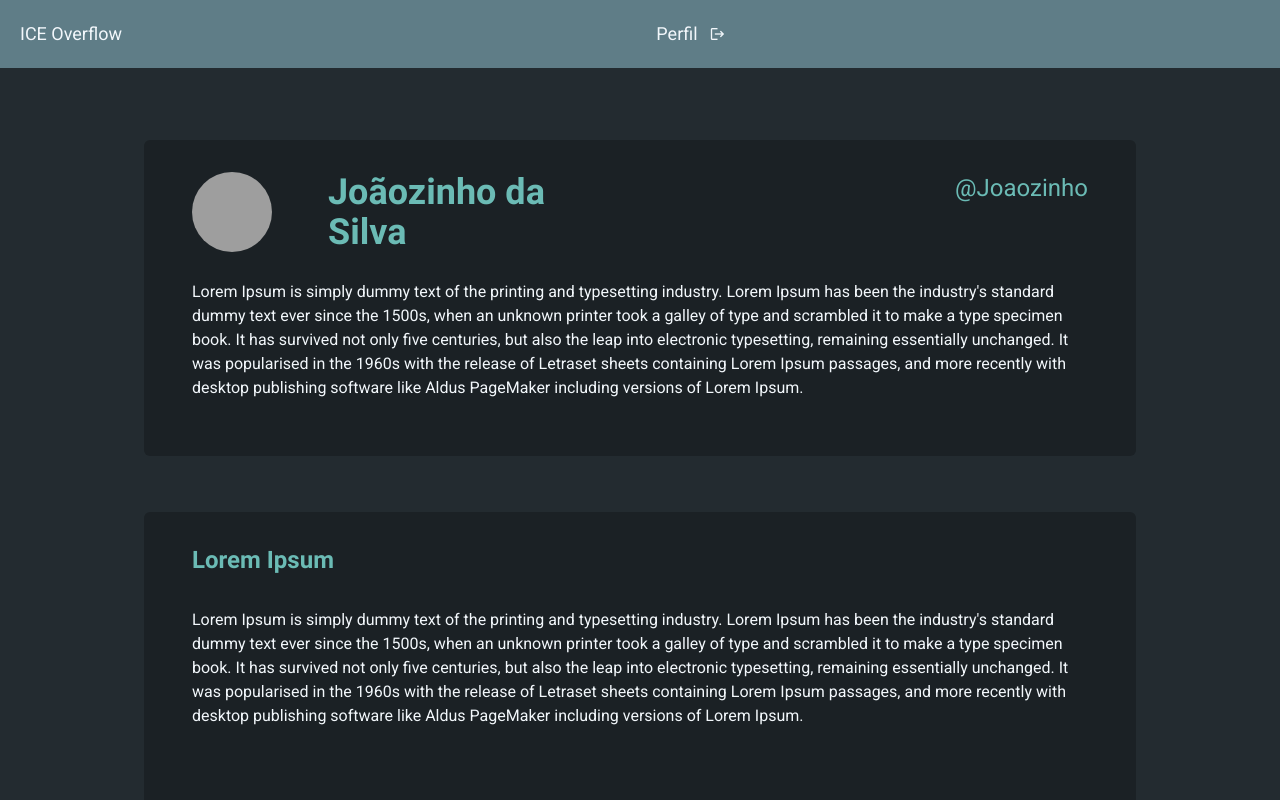
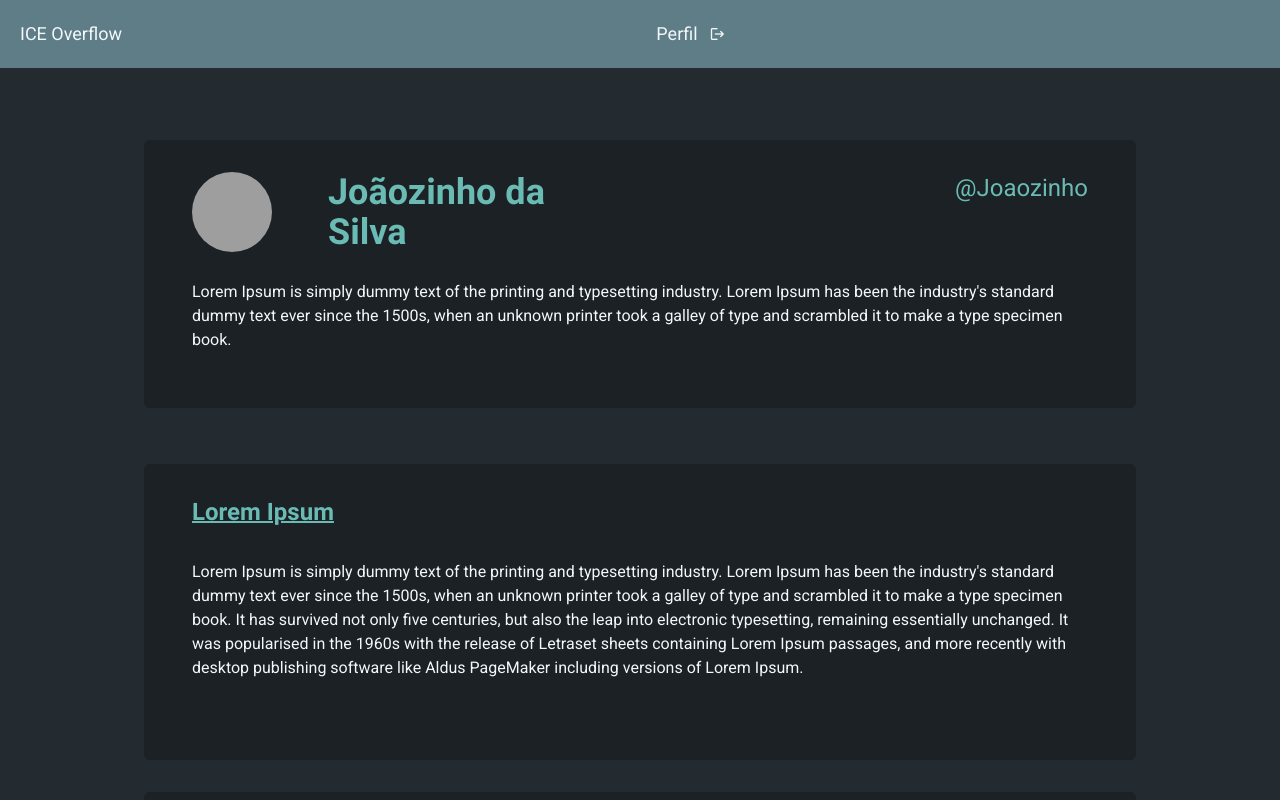
Before and after one commit to isa56/dcc117-ice-overflow, a Vue app in the folder frontend-vue/: page /perfil in a window 1280 px wide. Shown: the top 800 px of the page. Built offline with nearby package versions, Linux system fonts and the light colour scheme; grey boxes are pictures that could not be loaded.

Commit message:
Implementando listagem de posts na pagina de perfil

```diff
--- a/frontend-vue/src/components/PostProfile.vue
+++ b/frontend-vue/src/components/PostProfile.vue
@@ -2,7 +2,7 @@
   <div class="bg-background-dark my-4 pt-8 p-12 rounded-md">
     <div class="mb-8">
       <div class="flex mb-2 items-center justify-start">
-        <h2 class="text-2xl text-primary font-bold">{{ post.title }}</h2>
+        <a href="" class="text-2xl text-primary font-bold underline underline-offset-1">{{ post.title }}</a>
       </div>
     </div>
 
--- a/frontend-vue/src/views/ProfileView.vue
+++ b/frontend-vue/src/views/ProfileView.vue
@@ -1,19 +1,21 @@
 <template>
-  <div class="flex flex-col px-36 py-8">
 
+  <div class="items-center flex h-auto w-auto justify-center flex-col px-36 py-8">
     <div class="bg-background-dark my-10 pt-8 p-12 rounded-md">
         <div class="flex mb-2 items-center flex-wrap">
-              <div class="flex mb-7">
+              <div class="flex mb-7" >
                   <img class="rounded-full w-20" src="https://img.freepik.com/vetores-premium/perfil-de-avatar-de-homem-no-icone-redondo_24640-14044.jpg" alt="fotoPerfil">
                   <h1 class="ml-14 text-4xl text-primary font-bold"> {{ name }} </h1>
                   <h3 class="ml-96 text-2xl text-primary font-normal"> {{ user }} </h3>
               </div>
-            <span class="text-base text-white">{{ post.text }}</span>
+            <span class="text-base text-white">{{ description }}</span>
         </div>
     </div>
 
     <PostProfile
-    :post="post"/>
+    v-for="post in posts"
+    :post="post"
+    :key="post" />
 
   </div>
 </template>
@@ -30,12 +32,22 @@
       user: '@Joaozinho',
       description: "Lorem Ipsum is simply dummy text of the printing and typesetting industry. Lorem Ipsum has been the industry's standard dummy text ever since the 1500s, when an unknown printer took a galley of type and scrambled it to make a type specimen book.",
 
-      post:
-        {
-          title: "Lorem Ipsum",
-          authorName: "GatinhoFeliz123",
-          text: "Lorem Ipsum is simply dummy text of the printing and typesetting industry. Lorem Ipsum has been the industry's standard dummy text ever since the 1500s, when an unknown printer took a galley of type and scrambled it to make a type specimen book. It has survived not only five centuries, but also the leap into electronic typesetting, remaining essentially unchanged. It was popularised in the 1960s with the release of Letraset sheets containing Lorem Ipsum passages, and more recently with desktop publishing software like Aldus PageMaker including versions of Lorem Ipsum.",
-        },
+      posts:[
+          {
+            title: "Lorem Ipsum",
+            text: "Lorem Ipsum is simply dummy text of the printing and typesetting industry. Lorem Ipsum has been the industry's standard dummy text ever since the 1500s, when an unknown printer took a galley of type and scrambled it to make a type specimen book. It has survived not only five centuries, but also the leap into electronic typesetting, remaining essentially unchanged. It was popularised in the 1960s with the release of Letraset sheets containing Lorem Ipsum passages, and more recently with desktop publishing software like Aldus PageMaker including versions of Lorem Ipsum.",
+          },
+          {
+            title: "Lorem Ipsum",
+            text: "Lorem Ipsum is simply dummy text of the printing and typesetting industry. Lorem Ipsum has been the industry's standard dummy text ever since the 1500s, when an unknown printer took a galley of type and scrambled it to make a type specimen book. It has survived not only five centuries, but also the leap into electronic typesetting, remaining essentially unchanged. It was popularised in the 1960s with the release of Letraset sheets containing Lorem Ipsum passages, and more recently with desktop publishing software like Aldus PageMaker including versions of Lorem Ipsum.",
+          },
+
+          {
+            title: "Lorem Ipsum",
+            text: "Lorem Ipsum is simply dummy text of the printing and typesetting industry. Lorem Ipsum has been the industry's standard dummy text ever since the 1500s, when an unknown printer took a galley of type and scrambled it to make a type specimen book. It has survived not only five centuries, but also the leap into electronic typesetting, remaining essentially unchanged. It was popularised in the 1960s with the release of Letraset sheets containing Lorem Ipsum passages, and more recently with desktop publishing software like Aldus PageMaker including versions of Lorem Ipsum.",
+          },
+      ],
+
     };
   },
 };
```
